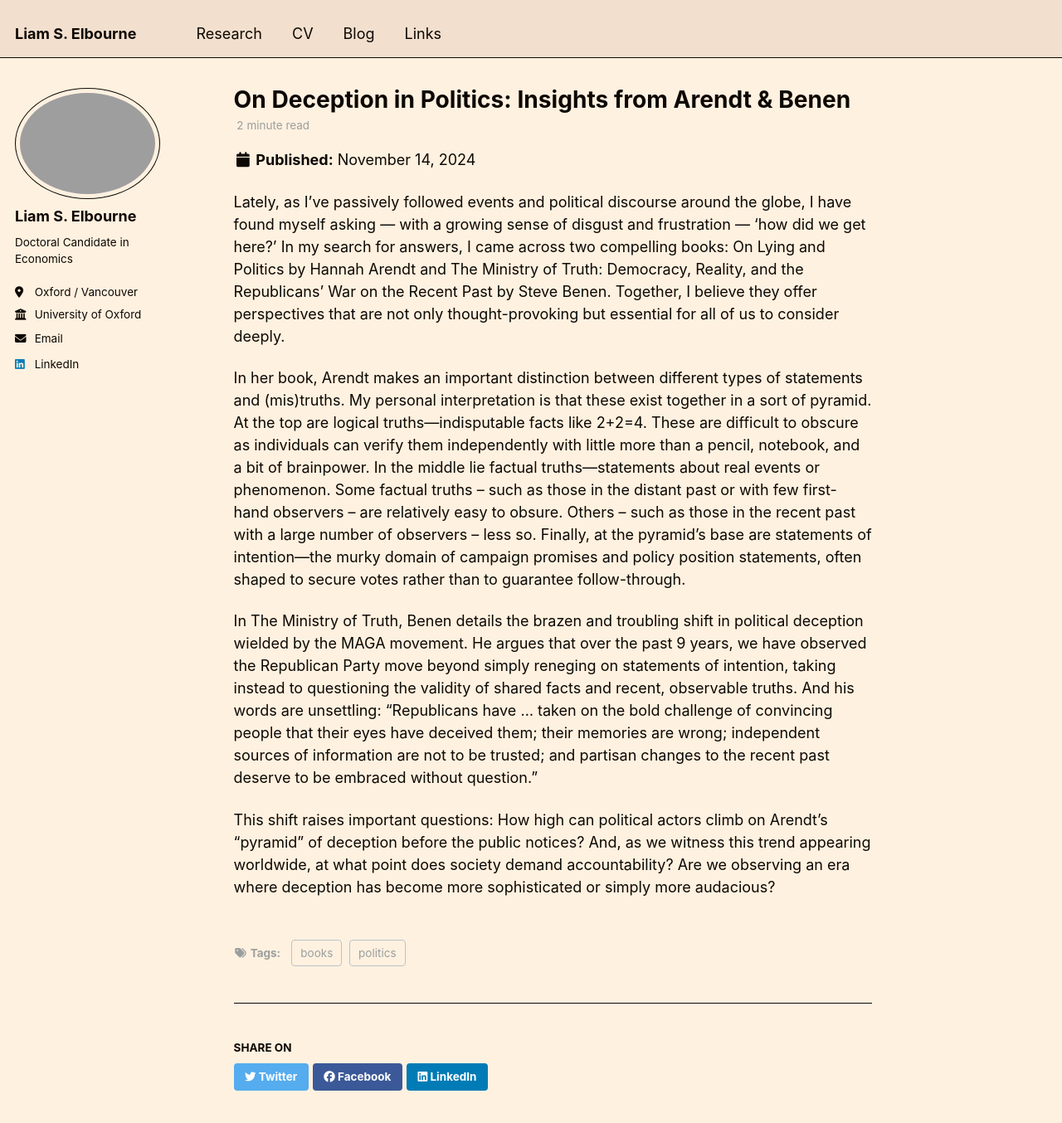
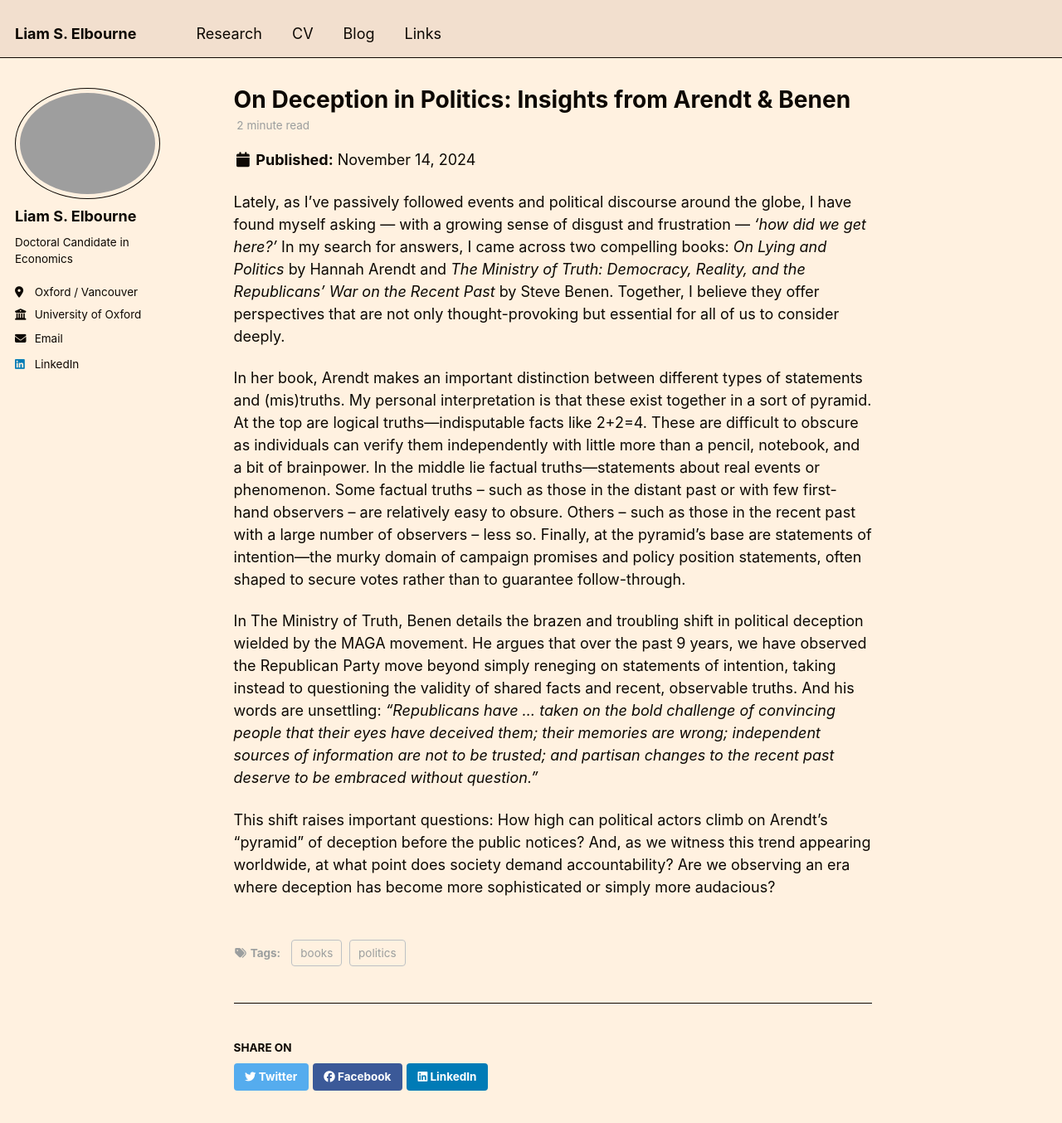
Before and after one commit to LiamSElbourne/LiamSElbourne.github.io, a Jekyll site: the page built from _posts/2024-11-14-blog-post-1.md, in a window 1280 px wide and 1400 px high. Shown: the top 1354 px of the window at 83% size. Built offline with Jekyll 4.4.1, drawn with Linux system fonts in a browser that asks for light colours.

```diff
--- a/_posts/2024-11-14-blog-post-1.md
+++ b/_posts/2024-11-14-blog-post-1.md
@@ -7,10 +7,10 @@ tags:
   - books
 ---
 
-Lately, as I've passively followed events and political discourse around the globe, I have found myself asking — with a growing sense of disgust and frustration — 'how did we get here?' In my search for answers, I came across two compelling books: On Lying and Politics by Hannah Arendt and The Ministry of Truth: Democracy, Reality, and the Republicans' War on the Recent Past by Steve Benen. Together, I believe they offer perspectives that are not only thought-provoking but essential for all of us to consider deeply.
+Lately, as I've passively followed events and political discourse around the globe, I have found myself asking — with a growing sense of disgust and frustration — _'how did we get here?'_ In my search for answers, I came across two compelling books: _On Lying and Politics_ by Hannah Arendt and _The Ministry of Truth: Democracy, Reality, and the Republicans' War on the Recent Past_ by Steve Benen. Together, I believe they offer perspectives that are not only thought-provoking but essential for all of us to consider deeply.
 
 In her book, Arendt makes an important distinction between different types of statements and (mis)truths. My personal interpretation is that these exist together in a sort of pyramid. At the top are logical truths—indisputable facts like 2+2=4. These are difficult to obscure as individuals can verify them independently with little more than a pencil, notebook, and a bit of brainpower. In the middle lie factual truths—statements about real events or phenomenon. Some factual truths -- such as those in the distant past or with few first-hand observers -- are relatively easy to obsure. Others -- such as those in the recent past with a large number of observers -- less so. Finally, at the pyramid’s base are statements of intention—the murky domain of campaign promises and policy position statements, often shaped to secure votes rather than to guarantee follow-through.
 
-In The Ministry of Truth, Benen details the brazen and troubling shift in political deception wielded by the MAGA movement. He argues that over the past 9 years, we have observed the Republican Party move beyond simply reneging on statements of intention, taking instead to questioning the validity of shared facts and recent, observable truths. And his words are unsettling: “Republicans have ... taken on the bold challenge of convincing people that their eyes have deceived them; their memories are wrong; independent sources of information are not to be trusted; and partisan changes to the recent past deserve to be embraced without question.”
+In The Ministry of Truth, Benen details the brazen and troubling shift in political deception wielded by the MAGA movement. He argues that over the past 9 years, we have observed the Republican Party move beyond simply reneging on statements of intention, taking instead to questioning the validity of shared facts and recent, observable truths. And his words are unsettling: _“Republicans have ... taken on the bold challenge of convincing people that their eyes have deceived them; their memories are wrong; independent sources of information are not to be trusted; and partisan changes to the recent past deserve to be embraced without question.”_
 
 This shift raises important questions: How high can political actors climb on Arendt’s “pyramid” of deception before the public notices? And, as we witness this trend appearing worldwide, at what point does society demand accountability? Are we observing an era where deception has become more sophisticated or simply more audacious?
```
